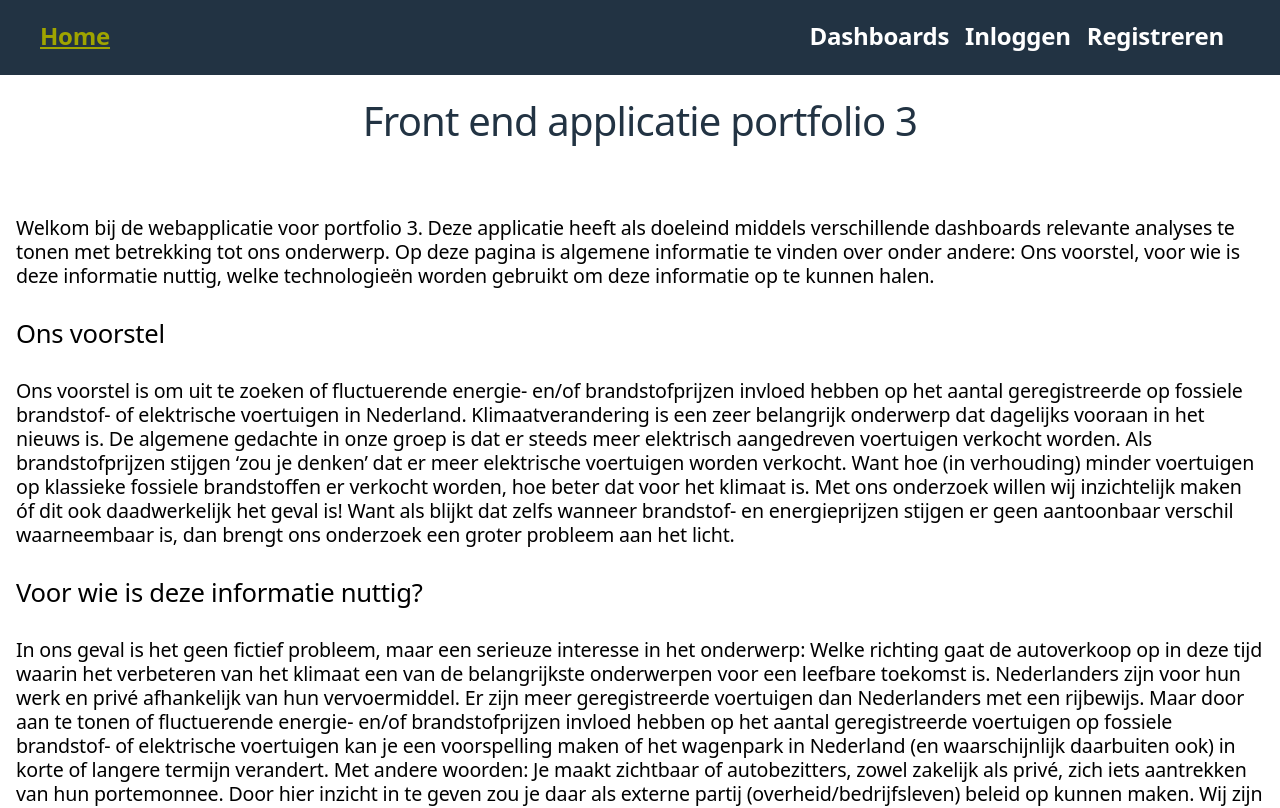
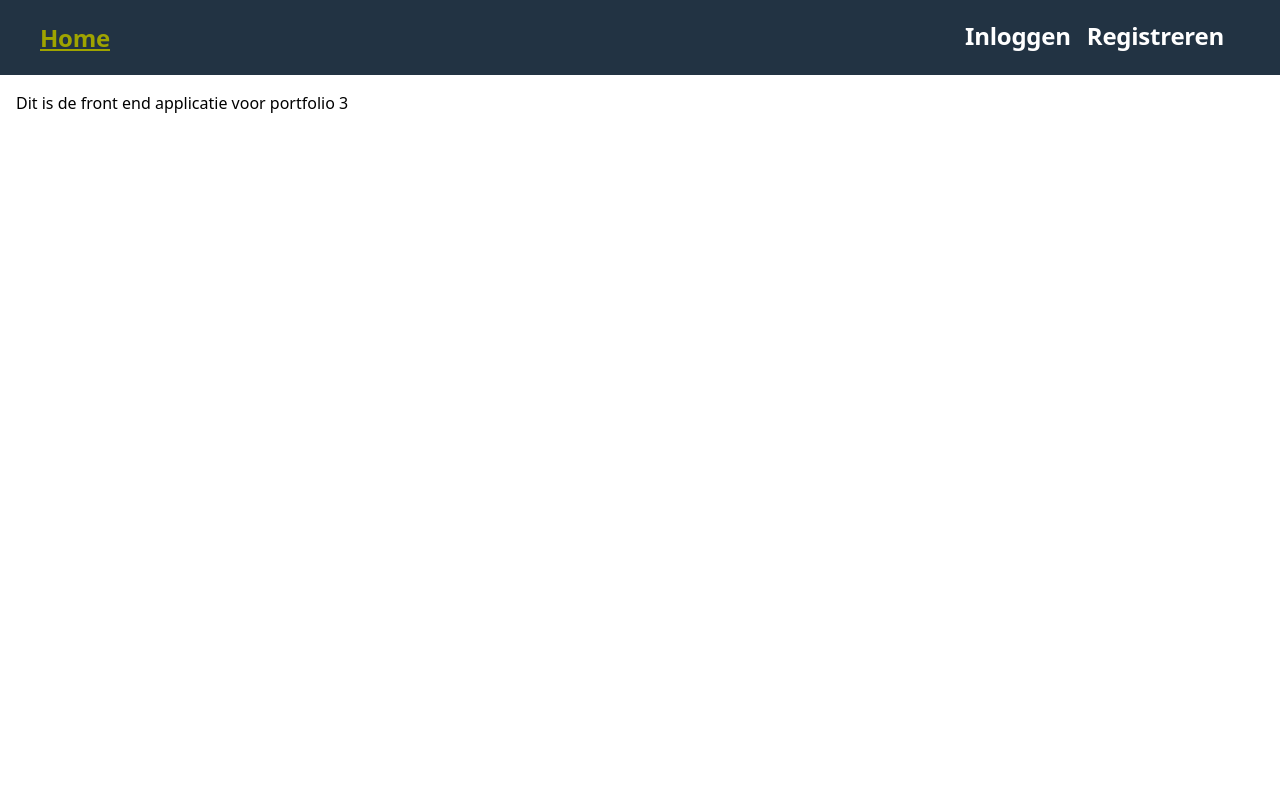
Before and after one commit to HHS-SE5-AD-22/Portfolio3_Frontend, a Vue app: page / in a window 1280 px wide. Shown: the top 808 px of the page. Built offline with nearby package versions, Linux system fonts and the light colour scheme.

Commit message:
Revert "[Feature/frontend]"

```diff
--- a/src/components/NavBar.vue
+++ b/src/components/NavBar.vue
@@ -25,7 +25,6 @@
           <router-link class="menu-item" to="/">Home</router-link>
         </div>
         <div>
-          <router-link class="menu-item" to="/dashboards">Dashboards</router-link>
           <router-link class="menu-item" to="/login">Inloggen</router-link>
           <router-link class="menu-item" to="/register">Registreren</router-link>
         </div>
--- a/src/router/index.js
+++ b/src/router/index.js
@@ -1,18 +1,12 @@
 import { createRouter, createWebHistory } from 'vue-router'
 import HomeView from '@/views/Home.vue';
 import RouteNotFoundView from '@/views/RouteNotFoundView.vue';
-import Dashboard from '@/views/Dashboard.vue';
 
 const publicRoutes = [
   {
     path: '/',
     name: 'Home',
     component: HomeView,
-  },
-  {
-    path: '/dashboards',
-    name: 'dashboards',
-    component: Dashboard,
   },
   {
     path: '/:pathMatch(.*)*',
--- a/src/views/Dashboard.vue
+++ /dev/null
@@ -1,18 +0,0 @@
-<template>
-  <div class="page-content">
-    <h2>Test</h2>
-  </div>
-</template>
-
-<script>
-
-export default {
-  name: 'TheDashboard',
-  methods: {}
-}
-
-</script>
-
-<style lang="scss">
-
-</style>
--- a/src/views/Home.vue
+++ b/src/views/Home.vue
@@ -1,31 +1,6 @@
 <template>
-  <div class="page-content">
-    <h1 class="page-content__title">Front end applicatie portfolio 3</h1>
-      <p class="page-content__paragraph">
-        Welkom bij de webapplicatie voor portfolio 3. Deze applicatie heeft als doeleind middels verschillende dashboards relevante analyses te tonen met betrekking tot ons onderwerp.
-        Op deze pagina is algemene informatie te vinden over onder andere: Ons voorstel, voor wie is deze informatie nuttig, welke technologieën
-        worden gebruikt om deze informatie op te kunnen halen.
-      </P>
-    <h3 class="page-content__header-3">Ons voorstel</h3>
-      <p class="page-content__paragraph">
-        Ons voorstel is om uit te zoeken of fluctuerende energie- en/of brandstofprijzen invloed hebben op het aantal geregistreerde op fossiele brandstof- of elektrische voertuigen in Nederland.
-        Klimaatverandering is een zeer belangrijk onderwerp dat dagelijks vooraan in het nieuws is. De algemene gedachte in onze groep is dat er steeds meer elektrisch aangedreven voertuigen verkocht worden.
-        Als brandstofprijzen stijgen ‘zou je denken’ dat er meer elektrische voertuigen worden verkocht. Want hoe (in verhouding) minder voertuigen op klassieke fossiele brandstoffen er verkocht worden, hoe beter dat voor het klimaat is.
-        Met ons onderzoek willen wij inzichtelijk maken óf dit ook daadwerkelijk het geval is! Want als blijkt dat zelfs wanneer brandstof- en energieprijzen stijgen er geen aantoonbaar verschil waarneembaar is,
-        dan brengt ons onderzoek een groter probleem aan het licht.
-      </p>
-    <h3 class="page-content__header-3">Voor wie is deze informatie nuttig?</h3>
-      <p class="page-content__paragraph">
-        In ons geval is het geen fictief probleem, maar een serieuze interesse in het onderwerp: Welke richting gaat de autoverkoop op in deze tijd waarin het verbeteren van het klimaat een van de belangrijkste
-        onderwerpen voor een leefbare toekomst is. Nederlanders zijn voor hun werk en privé afhankelijk van hun vervoermiddel. Er zijn meer geregistreerde voertuigen dan Nederlanders met een rijbewijs. Maar door aan
-        te tonen of fluctuerende energie- en/of brandstofprijzen invloed hebben op het aantal geregistreerde voertuigen op fossiele brandstof- of elektrische voertuigen kan je een voorspelling maken of het wagenpark in
-        Nederland (en waarschijnlijk daarbuiten ook) in korte of langere termijn verandert. Met andere woorden: Je maakt zichtbaar of autobezitters, zowel zakelijk als privé, zich iets aantrekken van hun portemonnee. Door hier inzicht
-        in te geven zou je daar als externe partij (overheid/bedrijfsleven) beleid op kunnen maken. Wij zijn van plan de uitkomsten van ons onderzoek openbaar te maken via de socials.
-      </p>
-    <h3 class="page-content__header-3">Welke technologieën worden gebruikt om deze informatie op te halen?</h3>
-      <p class="page-content__paragraph">
-        To-do
-      </p>
+  <div class="home">
+    <h1 class="page-title">Dit is de front end applicatie voor portfolio 3</h1>
   </div>
 </template>
 
@@ -33,27 +8,6 @@
 // @ is an alias to /src
 export default {
   name: 'HomeView',
-  methods: {
-  },
+  components: { }
 }
 </script>
-
-<style lang="scss">
-.page-content__title {
-  @apply text-4xl text-gray-900;
-  display: flex;
-  justify-content: center;
-  margin-bottom: 5rem;
-  margin-top: 1rem;
-}
-
-.page-content__paragraph {
-  @apply text-base;
-  margin-bottom: 2rem;
-}
-
-.page-content__header-3 {
-  @apply text-2xl;
-  margin-bottom: 2rem;
-}
-</style>
--- a/tailwind.config.js
+++ b/tailwind.config.js
@@ -22,37 +22,37 @@ module.exports = {
     },
     fontSize: {
       sm: ['.8rem', {
-        lineHeight: '1.3rem',
+        lineHeight: '.5rem',
         letterSpacing: '-0.01em',
         fontWeight: '400',
       }],
       base: ['1.225rem', {
-        lineHeight: '1.5rem',
+        lineHeight: '.8rem',
         letterSpacing: '-0.01em',
         fontWeight: '500',
       }],
       xl: ['1.5rem', {
-        lineHeight: '1.5rem',
+        lineHeight: '1rem',
         letterSpacing: '-0.01em',
         fontWeight: '500',
       }],
-      '2xl': ['1.6rem', {
-        lineHeight: '1.7rem',
+      '2xl': ['1.875rem', {
+        lineHeight: '1.225rem',
         letterSpacing: '-0.01em',
         fontWeight: '600',
       }],
       '3xl': ['2rem', {
-        lineHeight: '1.7rem',
+        lineHeight: '1.225rem',
         letterSpacing: '-0.02em',
         fontWeight: '600',
       }],
       '4xl': ['2.5rem', {
-        lineHeight: '1.8rem',
+        lineHeight: '1.225rem',
         letterSpacing: '-0.02em',
         fontWeight: '700',
       }],
       '5xl': ['3rem', {
-        lineHeight: '1.8rem',
+        lineHeight: '1.225rem',
         letterSpacing: '-0.02em',
         fontWeight: '700',
       }],
```
